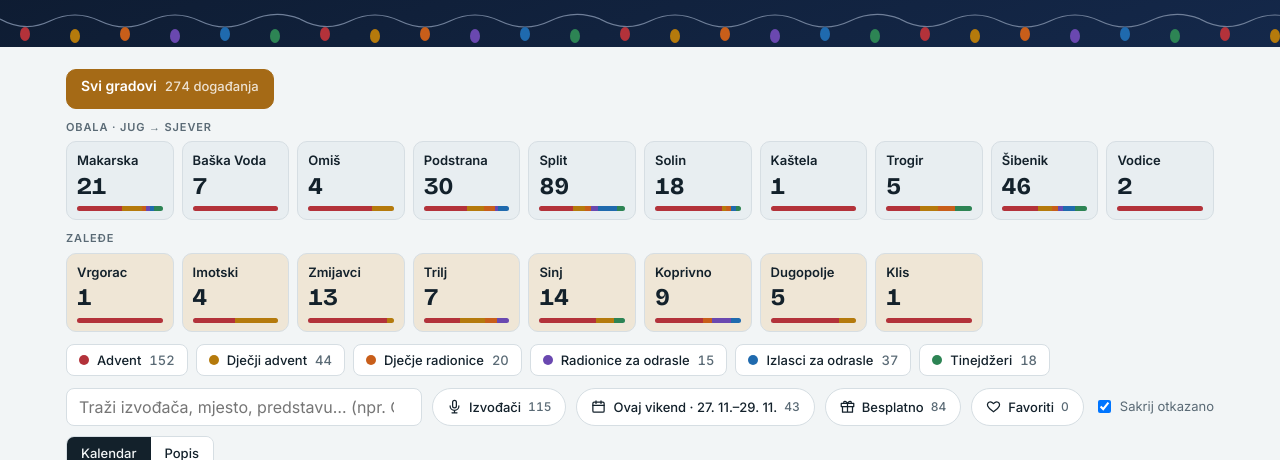
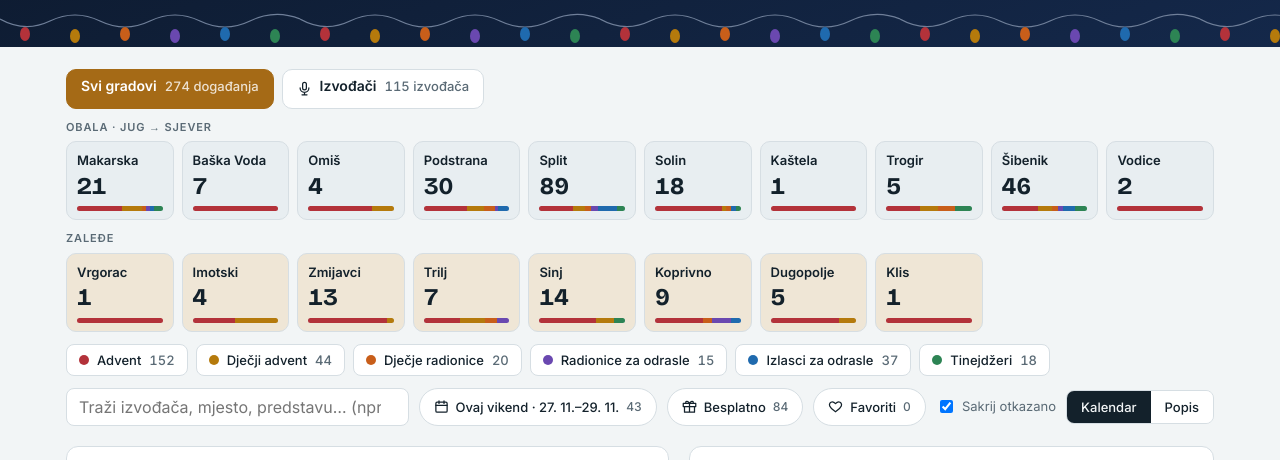
Before and after one commit to MARTINA130288/ADVENT2026, a plain HTML site: page index.html in a window 1280 px wide. Shown: the part 272-732 px from the top of the page. Drawn offline with nearby package versions, Linux system fonts and the light colour scheme.

Commit message:
Kalendar: gumb Izvodjaci uz Svi gradovi

```diff
--- a/index.html
+++ b/index.html
@@ -108,6 +108,11 @@ a { color: var(--link); }
 .town-all span { color: var(--muted); font-weight: 500; font-size: 13px; font-variant-numeric: tabular-nums; }
 .town-all[aria-pressed="true"] { background: var(--accent); border-color: var(--accent); color: var(--accent-ink); }
 .town-all[aria-pressed="true"] span { color: inherit; opacity: .8; }
+/* Izvođači uz "Svi gradovi" (Martina 25.11.); na mobitelu su gradovi sklopljeni, pa tamo gumb ostaje u redu brzih gumba */
+.town-top { display: flex; flex-wrap: wrap; gap: 8px; }
+.town-all svg { width: 15px; height: 15px; align-self: center; flex: 0 0 auto; }
+@media (min-width: 641px) { #fArt { display: none; } }
+@media (max-width: 640px) { .art-top { display: none !important; } }
 .town-group { display: grid; gap: 6px; }
 .town-label { font-size: 11px; font-weight: 600; text-transform: uppercase; letter-spacing: .08em; color: var(--muted); }
 .tgrid { display: grid; grid-template-columns: repeat(10, minmax(0, 1fr)); gap: 8px; }
@@ -534,6 +539,7 @@ const upcoming = e => !e.od || (e.do || e.od) >= TODAY;
 const ART_N = new Map();   // broj nastupa (bez otkazanih, od danas) – za poveznicu "svi nastupi" uz događanje
 DATA.forEach(e => { if (e.status !== "OTKAZANO" && upcoming(e)) izv(e).forEach(a => ART_N.set(a, (ART_N.get(a) || 0) + 1)); });
 const nastupa = n => (n % 10 === 1 && n % 100 !== 11) ? "nastup" : "nastupa";
+const MIC = `<svg viewBox="0 0 24 24" fill="none" stroke="currentColor" stroke-width="2" stroke-linecap="round" stroke-linejoin="round" aria-hidden="true"><rect x="9" y="2" width="6" height="12" rx="3"/><path d="M5 11a7 7 0 0 0 14 0M12 18v4M8 22h8"/></svg>`;
 
 // anyTown = true: svi ostali filteri vrijede, grad se zanemaruje (za brojeve na karticama gradova); anyArtist isto za izvođače
 function pass(e, anyTown = false, anyArtist = false) {
@@ -593,7 +599,7 @@ function renderFilters() {
   // Izvođači je prikaz (kao Favoriti → Popis), ne filter; broj = izvođači uz trenutne filtere
   const fa = document.getElementById("fArt");
   fa.setAttribute("aria-pressed", String(state.view === "art"));
-  fa.innerHTML = `${svg(`<rect x="9" y="2" width="6" height="12" rx="3"/><path d="M5 11a7 7 0 0 0 14 0M12 18v4M8 22h8"/>`)}Izvođači <small>${artistMap().size}</small>`;
+  fa.innerHTML = `${MIC}Izvođači <small>${artistMap().size}</small>`;
 
   // mobitel: gumb "Gradovi i kategorije" pokazuje što je od toga uključeno, i kad je sklopljeno
   const nCats = state.cats.size, allCats = Object.keys(CATS).length;
@@ -625,7 +631,18 @@ function renderFilters() {
   const allBtn = document.createElement("button");
   allBtn.className = "town-all";
   allBtn.innerHTML = `Svi gradovi <span>${base.length} ${word(base.length)}</span>`;
-  towns.appendChild(press(allBtn, null));
+  const top = document.createElement("div");
+  top.className = "town-top";
+  top.appendChild(press(allBtn, null));
+  // Izvođači uz "Svi gradovi" (laptop/tablet); isti klik kao gumb u redu brzih gumba (mobitel)
+  const artBtn = document.createElement("button");
+  artBtn.type = "button"; artBtn.className = "town-all art-top";
+  artBtn.setAttribute("aria-pressed", String(state.view === "art"));
+  const nArt = artistMap().size;
+  artBtn.innerHTML = `${MIC}Izvođači <span>${nArt} ${nArt % 10 === 1 && nArt % 100 !== 11 ? "izvođač" : "izvođača"}</span>`;
+  artBtn.onclick = toggleArtView;
+  top.appendChild(artBtn);
+  towns.appendChild(top);
   [["Obala · jug → sjever", TOWNS, ""], ["Zaleđe", INLAND, " in"]].forEach(([label, list, cls]) => {
     const group = document.createElement("div");
     group.className = "town-group";
@@ -1083,11 +1100,12 @@ document.getElementById("fFav").onclick = () => {
   render();
 };
 // Izvođači: prikaz uključi/isključi; isključeno → natrag na prikaz od prije
-document.getElementById("fArt").onclick = () => {
+function toggleArtView() {
   if (state.view !== "art") { state.viewBeforeArt = state.view; state.view = "art"; }
   else state.view = state.viewBeforeArt || "cal";
   render();
-};
+}
+document.getElementById("fArt").onclick = toggleArtView;
 // jedno slušanje za sva srca (dnevni program, popis, pregled termina, bez datuma) i poveznice "svi nastupi"
 document.addEventListener("click", ev => {
   const b = ev.target.closest(".fav-btn");
```
